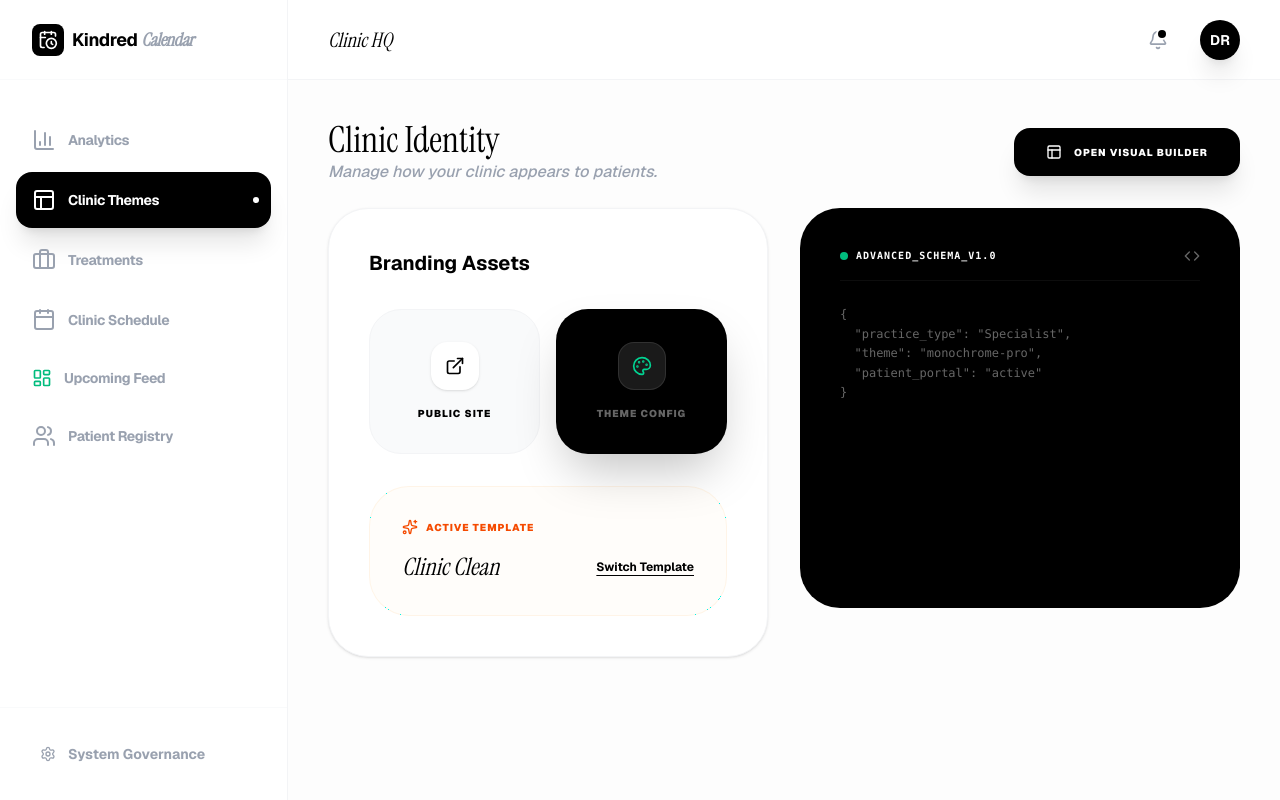
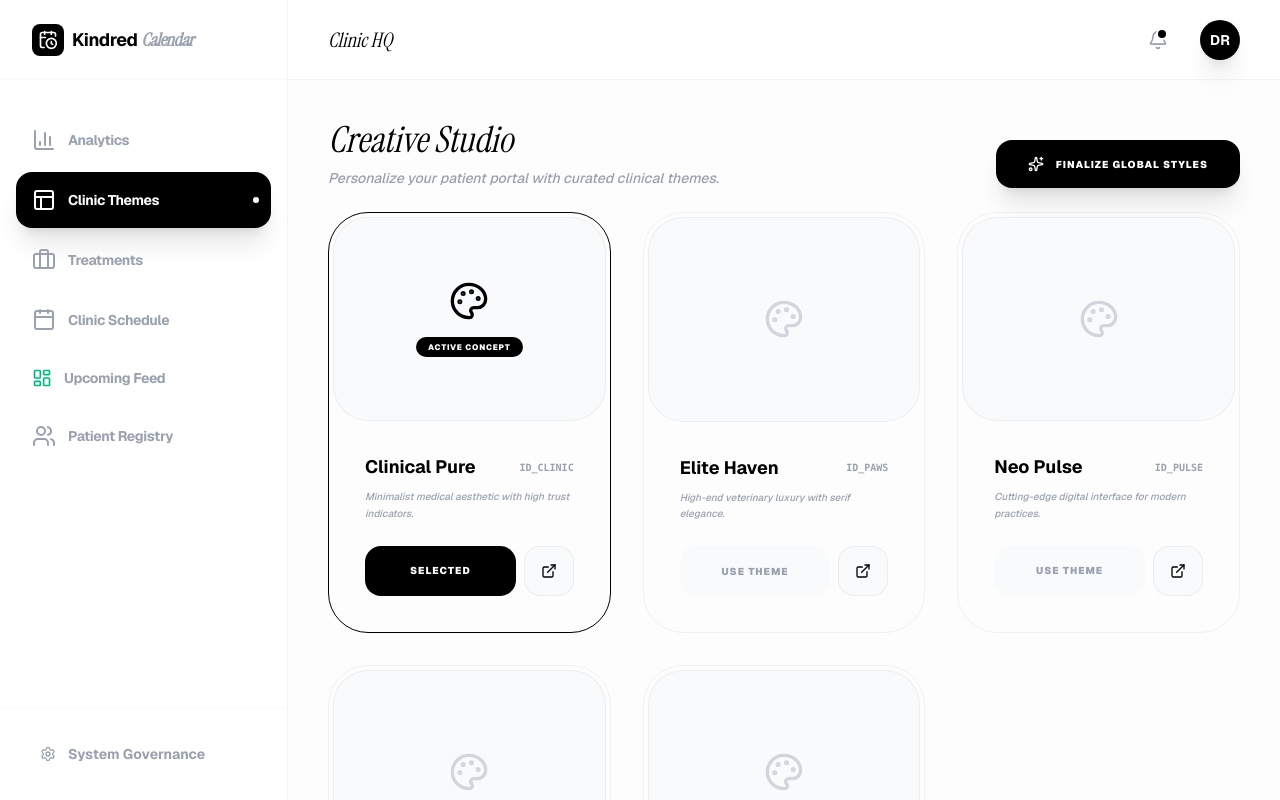
Before and after one commit to FlexSlotCustom0/FlexSlotCustom, a Next.js app in the folder frontend/: page /dashboard/owner in a window 1280 px wide. Both pictures are taken after a click on the button "Clinic Themes". Shown: the top 800 px of the page. Built offline with nearby package versions, Linux system fonts and the light colour scheme.

Commit message:
Update page.tsx

```diff
--- a/frontend/src/app/dashboard/owner/page.tsx
+++ b/frontend/src/app/dashboard/owner/page.tsx
@@ -134,7 +134,15 @@ export default function OwnerDashboard() {
 
         <div className="p-10 max-w-7xl mx-auto w-full space-y-12">
           {activeTab === "overview" && <OverviewSection activeTemplate={activeTemplate} />}
-          {activeTab === "ui" && <UIConfiguratorSection activeTemplate={activeTemplate} />}
+          {activeTab === "ui" && (
+            <UIConfiguratorSection
+              activeTemplate={activeTemplate}
+              onSelectTemplate={(t) => {
+                setActiveTemplate(t);
+                localStorage.setItem("flexslot_active_template", t);
+              }}
+            />
+          )}
           {activeTab === "services" && <ServiceCatalogSection />}
           {activeTab === "slots" && <SlotManagerSection />}
           {activeTab === "audit" && <AuditTrailSection />}
@@ -277,67 +285,72 @@ function OverviewSection({ activeTemplate }: { activeTemplate: string }) {
   );
 }
 
-function UIConfiguratorSection({ activeTemplate }: { activeTemplate: string }) {
-  const [schema, setSchema] = useState(JSON.stringify({
-    "practice_type": "Specialist",
-    "theme": "monochrome-pro",
-    "patient_portal": "active"
-  }, null, 2));
+function UIConfiguratorSection({ activeTemplate, onSelectTemplate }: { activeTemplate: string, onSelectTemplate: (t: string) => void }) {
+  const templates = [
+    { id: 'clinic-clean', name: 'Clinical Pure', color: 'blue', desc: 'Minimalist medical aesthetic with high trust indicators.' },
+    { id: 'paws-premium', name: 'Elite Haven', color: 'emerald', desc: 'High-end veterinary luxury with serif elegance.' },
+    { id: 'pulse-modern', name: 'Neo Pulse', color: 'indigo', desc: 'Cutting-edge digital interface for modern practices.' },
+    { id: 'vet-warm', name: 'Gentle Care', color: 'orange', desc: 'Warm, approachable design for boutique specialty clinics.' },
+    { id: 'wild-med', name: 'Safari Health', color: 'green', desc: 'Clean, professional medical template for broad outreach.' }
+  ];
 
   return (
-    <div className="space-y-10">
-      <div className="flex justify-between items-center mb-6">
+    <div className="space-y-12">
+      <div className="flex justify-between items-end mb-6">
         <div>
-          <h1 className="text-4xl font-serif text-black">Clinic Identity</h1>
-          <p className="text-gray-400 font-medium italic">Manage how your clinic appears to patients.</p>
+          <h1 className="text-4xl font-serif text-black italic">Creative Studio</h1>
+          <p className="text-sm text-gray-400 font-medium italic mt-2">Personalize your patient portal with curated clinical themes.</p>
         </div>
         <Link
-          href={`/templates/${activeTemplate}?manage=true`}
-          className="px-8 py-4 bg-black text-white rounded-2xl font-black text-[10px] uppercase tracking-widest shadow-xl flex items-center gap-3 hover:scale-105 transition-all"
+           href={`/templates/${activeTemplate}?manage=true`}
+           className="px-8 py-4 bg-black text-white rounded-2xl font-black text-[10px] uppercase tracking-widest shadow-xl flex items-center gap-3 hover:scale-[1.02] transition-all"
         >
-          <Layout className="w-4 h-4" /> Open Visual Builder
+          <Sparkles className="w-4 h-4" /> Finalize Global Styles
         </Link>
       </div>
 
-      <div className="grid grid-cols-1 lg:grid-cols-2 gap-8">
-        <div className="bg-white rounded-[2.5rem] border border-gray-100 shadow-sm p-10 space-y-8">
-           <h3 className="font-bold text-xl">Branding Assets</h3>
-           <div className="grid grid-cols-2 gap-4">
-              <div className="p-8 rounded-[2rem] bg-gray-50 border border-gray-100 flex flex-col items-center justify-center gap-4 group cursor-pointer hover:bg-white hover:border-black transition-all">
-                <div className="w-12 h-12 bg-white rounded-2xl flex items-center justify-center shadow-sm group-hover:bg-black group-hover:text-white transition-all">
-                   <ExternalLink className="w-5 h-5" />
-                </div>
-                <span className="text-[10px] font-black uppercase tracking-widest">Public Site</span>
+      <div className="grid grid-cols-1 md:grid-cols-2 lg:grid-cols-3 gap-8">
+        {templates.map((theme) => (
+          <div
+            key={theme.id}
+            onClick={() => onSelectTemplate(theme.id)}
+            className={`group rounded-[2.5rem] p-1 border transition-all cursor-pointer relative overflow-hidden ${activeTemplate === theme.id ? 'border-black' : 'border-black/5 hover:border-black/20'}`}
+          >
+            <div className="aspect-[4/3] rounded-[2.2rem] bg-gray-50 flex items-center justify-center relative overflow-hidden border border-black/5">
+              <div className={`absolute inset-0 bg-gradient-to-br transition-opacity duration-500 ${theme.id === 'clinic-clean' ? 'from-blue-50 to-white' : theme.id === 'paws-premium' ? 'from-emerald-50 to-white' : 'from-gray-100 to-white'} opacity-0 group-hover:opacity-100`} />
+              <div className="relative z-10 flex flex-col items-center gap-4">
+                <Palette className={`w-10 h-10 transition-transform duration-500 group-hover:scale-110 ${activeTemplate === theme.id ? 'text-black' : 'text-gray-300'}`} />
+                {activeTemplate === theme.id && (
+                  <motion.div initial={{ opacity: 0, y: 5 }} animate={{ opacity: 1, y: 0 }} className="px-3 py-1 bg-black text-white text-[8px] font-black uppercase tracking-widest rounded-full">Active Concept</motion.div>
+                )}
               </div>
-              <div className="p-8 rounded-[2rem] bg-black text-white flex flex-col items-center justify-center gap-4 shadow-2xl">
-                <div className="w-12 h-12 bg-white/10 rounded-2xl flex items-center justify-center border border-white/10">
-                   <Palette className="w-5 h-5 text-emerald-400" />
-                </div>
-                <span className="text-[10px] font-black uppercase tracking-widest text-white/40">Theme Config</span>
+            </div>
+
+            <div className="p-8">
+              <div className="flex items-center justify-between mb-2">
+                <h3 className="font-bold text-lg">{theme.name}</h3>
+                <div className="text-[10px] font-black font-mono text-gray-400">ID_{theme.id.split('-')[0].toUpperCase()}</div>
               </div>
-           </div>
+              <p className="text-[10px] text-gray-400 font-medium leading-relaxed italic mb-6">{theme.desc}</p>
 
-           <div className="p-8 rounded-[2.5rem] bg-orange-50/30 border border-orange-100/50 space-y-4">
-              <div className="flex items-center gap-2 text-orange-600">
-                <Sparkles className="w-4 h-4" />
-                <span className="text-[10px] font-black uppercase tracking-widest">Active Template</span>
+              <div className="flex gap-2">
+                <button
+                  onClick={(e) => { e.stopPropagation(); onSelectTemplate(theme.id); }}
+                  className={`flex-1 py-4 rounded-2xl font-black text-[10px] uppercase tracking-widest transition-all ${activeTemplate === theme.id ? 'bg-black text-white' : 'bg-gray-50 text-gray-400 hover:bg-black hover:text-white'}`}
+                >
+                  {activeTemplate === theme.id ? 'Selected' : 'Use Theme'}
+                </button>
+                <Link
+                  href={`/templates/${theme.id}`}
+                  onClick={(e) => e.stopPropagation()}
+                  className="p-4 rounded-2xl bg-gray-50 border border-black/5 hover:bg-white hover:shadow-xl transition-all"
+                >
+                  <ExternalLink className="w-4 h-4 text-black" />
+                </Link>
               </div>
-              <div className="flex justify-between items-center">
-                <div className="text-2xl font-serif italic text-black capitalize">{activeTemplate.replace('-', ' ')}</div>
-                <Link href={`/templates/${activeTemplate}?manage=true`} className="text-xs font-bold underline underline-offset-4 hover:text-orange-600 transition-colors">Switch Template</Link>
-              </div>
-           </div>
-        </div>
-        <div className="bg-black text-white/40 rounded-[2.5rem] p-10 font-mono text-xs overflow-hidden h-[400px]">
-           <div className="flex items-center justify-between mb-6 pb-4 border-b border-white/5">
-              <div className="flex items-center gap-2">
-                <div className="w-2 h-2 rounded-full bg-emerald-500" />
-                <span className="text-[10px] font-black uppercase tracking-widest text-white">Advanced_Schema_v1.0</span>
-              </div>
-              <Code className="w-4 h-4" />
-           </div>
-           <textarea value={schema} onChange={(e) => setSchema(e.target.value)} className="w-full h-full bg-transparent outline-none focus:text-white transition-colors resize-none leading-relaxed" />
-        </div>
+            </div>
+          </div>
+        ))}
       </div>
     </div>
   );
```
